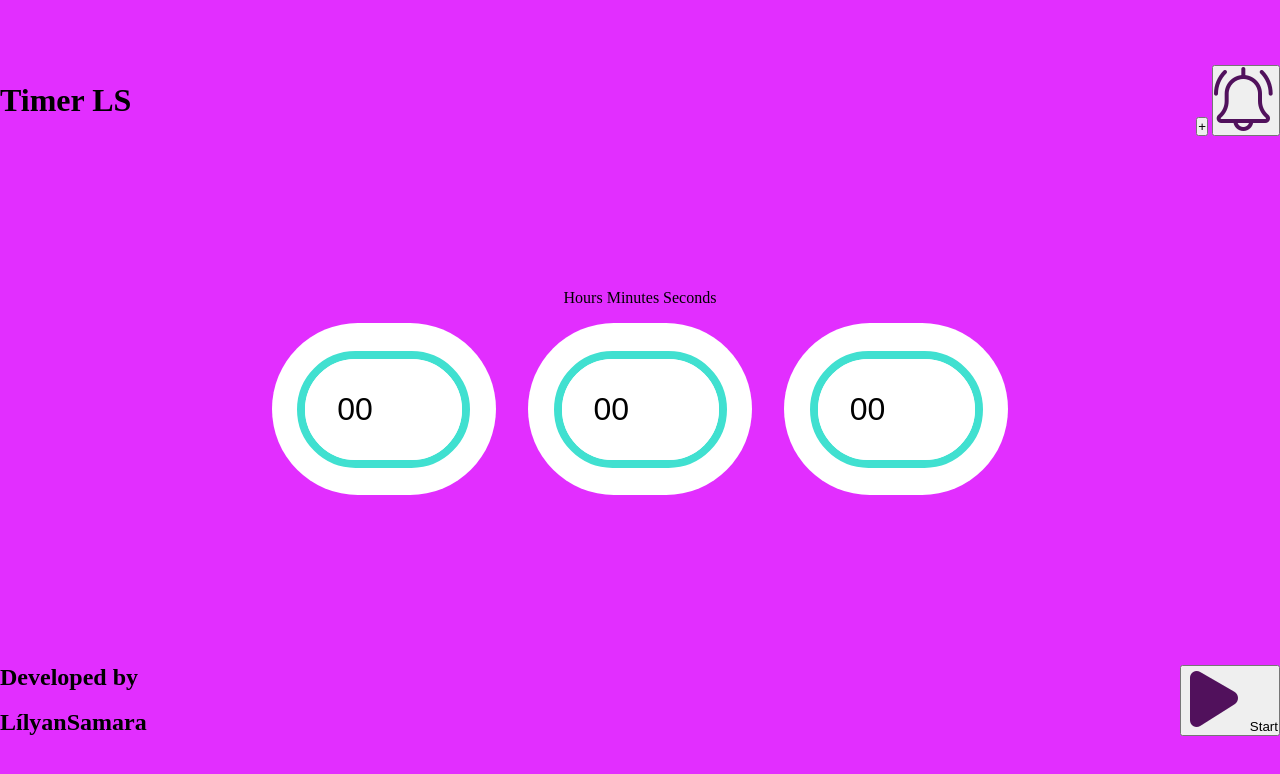
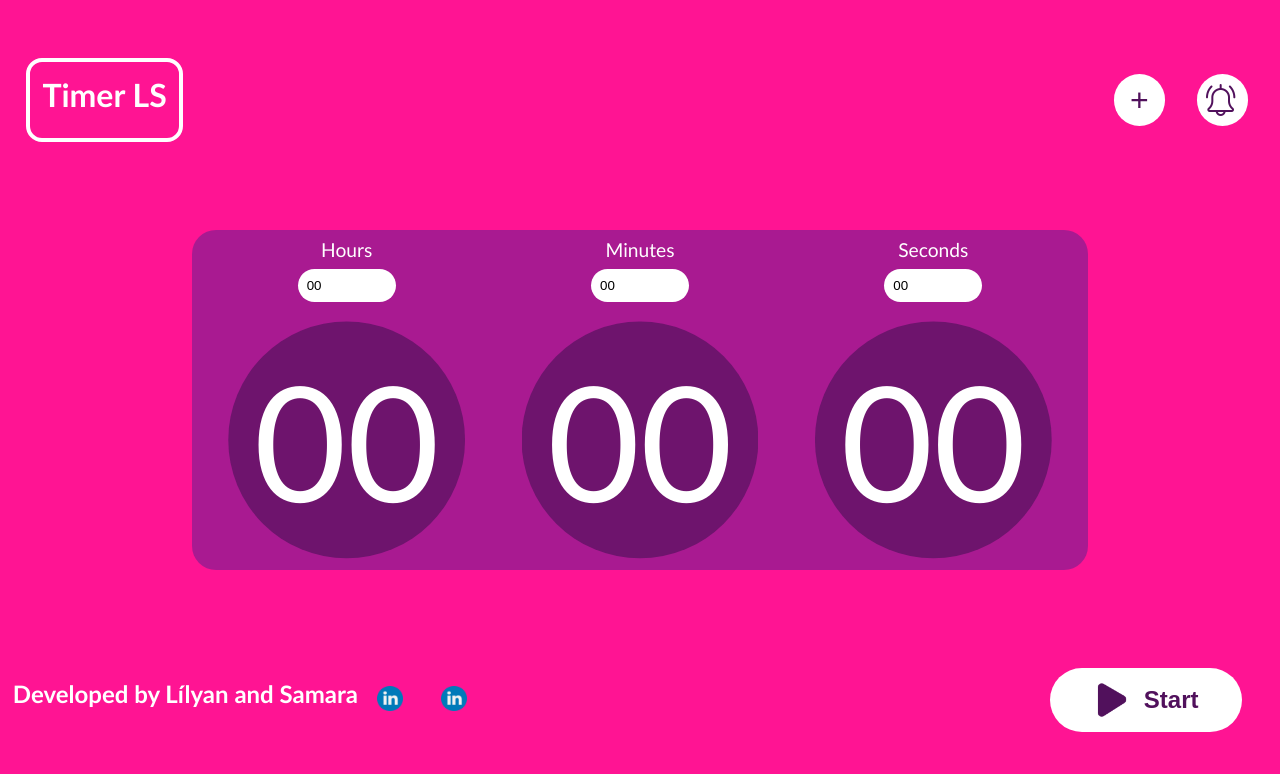
Before and after one commit to iamsamarav/TimerDevelopment, a website: page src/Sami/index copy.html in a window 1280 px wide. Drawn offline with Linux system fonts and the light colour scheme.

Commit message:
Continue modification design

```diff
--- a/src/Sami/index copy.html
+++ b/src/Sami/index copy.html
@@ -11,52 +11,51 @@
 
 <body>
     <header>
-        <div id="box-logo">
-            <h1>Timer LS</h1>
+        <h1>Timer LS</h1>
+        <div id="buttons-header">
+            <button>+</button>
+            <button><img src="bell.png" alt=""></button>
         </div>
-        <section>
-            <button class="btn-header">+</button>
-            <button class="btn-header"><img src="bell.png" alt="Sino para ativar alarme (passar p inglês)"></button>
-        </section>
     </header>
+
     <main>
-        <div id="align-horizontal">
-            <label for="hour">Hours</label>
-            <label for="minute">Minutes</label>
-            <label for="second">Seconds</label>
-        </div>
-        <section id="container-timer">
-            <div class="input-timer">
-                <div class="progress">
+        <div id="display-background">
+            <section id="display-timer">
+                <div class="input-timer">
+                    <label for="hour">Hours</label>
                     <input type="number" name="" id="hour" value="00" max="99" min="0">
                 </div>
+                <div class="input-timer">
+                <label for="minute">Minutes</label>
+                <input type="number" name="" id="minute" value="00" max="59" min="0">
             </div>
             <div class="input-timer">
-                <div class="progress">
-                    <input type="number" name="" id="minute" value="00" max="59" min="0">
-                </div>
-            </div>
-            <div class="input-timer">
-                <div class="progress">
-                    <input type="number" name="" id="second" value="00" max="59" min="0">
-                </div>
+                <label for="second">Seconds</label>
+                <input type="number" name="" id="second" value="00" max="59" min="0">
             </div>
         </section>
+
+        <section id="display-timer">
+            <span>00</span>
+            <span>00</span>
+            <span>00</span>
+        </section>
+    </div>
+
     </main>
+
     <footer>
-        <div id="developers">
-            <h2>Developed by</h2>
-            <div class="align-horizontal">
-                <a src="" alt=""><img src="" alt=""> <a src="" alt=""><img src="" alt="">
-            </div>
-            <div class="align-horizontal">
-                <h2>Lílyan</h2>
-                <h2>Samara</h2>
-            </div>
-        </div>
-        <button><img src="play.png" alt="Iniciar temporizador"> Start</button>
+        <section id="profiles">
+        <h2>Developed by Lílyan and Samara</h2>
+            <a href="https://www.linkedin.com/in/lilyan-guedes-9758b4208">
+                <img src="linkedin.png" alt="">
+            </a>
+            <a href="https://www.linkedin.com/in/samara-vit%C3%B3riaas2/">
+                <img src="linkedin.png" alt="">
+            </a>
+        </section>
+            <button><img id="img-play" src="play.png" alt=""> Start</button>
     </footer>
-    <script src="script copy.js"></script>
 </body>
 
 </html>
--- a/src/Sami/style copy.css
+++ b/src/Sami/style copy.css
@@ -1,75 +1,160 @@
 *{
     margin: 0;
     padding: 0;
-    text-decoration: none;
-    box-sizing: border-box;
 }
 
 body{
-    background-color: #E22EFF;
+    width: 100vw;
+    height: 100vh;
+    background-color: deeppink;
     display: grid;
     grid-template-rows: 1fr 2fr 1fr;
-    width: 100vw;
-    height: 100vh;
+    color: white;
+    font-family: 'Trebuchet MS', 'Lucida Sans Unicode', 'Lucida Grande', 'Lucida Sans', Arial, sans-serif;
 }
-
+/* HEADER */
 header{
     display: flex;
     flex-direction: row;
+    justify-content: space-between;
     align-items: center;
-    justify-content: space-between;
     grid-row: 1/2;
 }
 
-main{
-    display: flex;
-    align-items: center;
-    justify-content: center;
-    flex-direction: column;
+h1{
+    border: solid 0.3rem white;
+    height: 25%;
+    border-radius: 1rem;
+    margin: 2%;
+    padding: 1%;
 }
 
-footer{
+#buttons-header{
+    margin: 1rem;
     display: flex;
-    flex-direction: row;
-    align-items: center;
-    justify-content: space-between;
-    grid-row: 3/4;
+    justify-content: center;
 }
 
-input{
+#buttons-header button{
     background-color: white;
-    border-radius: 100rem;
-    padding: 2rem;
-    outline: none;
     border: none;
-    font-size: xx-large;
-}
-
-.input-timer{
-    border-radius: 10rem;
+    height: 4vw;
+    width: 4vw;
+    margin: 1rem;
+    border-radius: 2rem;
+    font-size: 2em;
+    color: #51115C;
     display: flex;
-    align-items: center;
-    justify-content: center;
-    background-color: white;
-    padding: 2%;
-    margin: 1rem;
-}
-
-.align-horizontal{
-    display: flex;
-    flex-direction: row;
-}
-
-#container-timer{
-    width: 100vw;
-    display: flex;
-    flex-direction: row;
     align-items: center;
     justify-content: center;
 }
 
-.progress{
-    border: solid 0.5rem turquoise;
-    border-radius: 10rem;
-    margin: 1%;
+#buttons-header button:hover{
+    opacity: 95%;
 }
+
+#buttons-header img{
+    width: 2rem;
+}
+
+/* MAIN */
+
+main{
+    grid-row: 2/3;
+    display: flex;
+    flex-direction: column;
+    justify-content: center;
+    align-items: center;
+}
+
+#display-timer{
+    display: flex;
+    flex-direction: row;
+    align-items: center;
+    justify-content: space-around;
+    padding: 0.5rem;
+}
+
+span{
+    font-size: 10rem;
+    background-color: #51115caa;
+    padding: 2vw;
+    clip-path: circle();
+}
+
+.input-timer{
+    width: 14vw;
+    font-size: 1.2rem;
+    display: flex;
+    flex-direction: column;
+    align-items: center;
+    justify-content: center;
+}
+
+#display-background{
+    background-color: rgba(0, 39, 139, 0.337);
+    border-radius: 1.5rem;
+    width: 70vw;
+}
+
+input{
+    width: 5rem;
+    outline: none;
+    border: none;
+    border-radius: 2rem;
+    padding: 5%;
+}
+
+/* FOOTER */
+
+footer{
+    grid-row: 3/4;
+    display: flex;
+    flex-direction: row;
+    justify-content: space-between;
+    align-items: center;
+    margin: 1vw;
+}
+
+#profiles{
+    display: flex;
+    flex-direction: row;
+    align-items: flex-end;
+}
+
+#profiles h2{
+    margin-bottom: 2vw;
+}
+
+#profiles img{
+    width: 2vw;
+    margin: 1.5vw;
+}
+
+label{
+    margin-bottom: 0.5rem;
+}
+
+footer button{
+    background-color: white;
+    border: none;
+    border-radius: 3rem;
+    width: 15vw;
+    display: flex;
+    align-items: center;
+    justify-content: center;
+    padding: 1%;
+    font-size: 1.5rem;
+    color: #51115C;
+    font-weight: bolder;
+    margin-right: 2vw;
+}
+
+footer button:hover{
+    opacity: 90%;
+}
+
+#img-play{
+    width: 3vw;
+    margin-right: 1vw;
+}
```
Also changed, not shown: src/Sami/linkedin.png (added).
